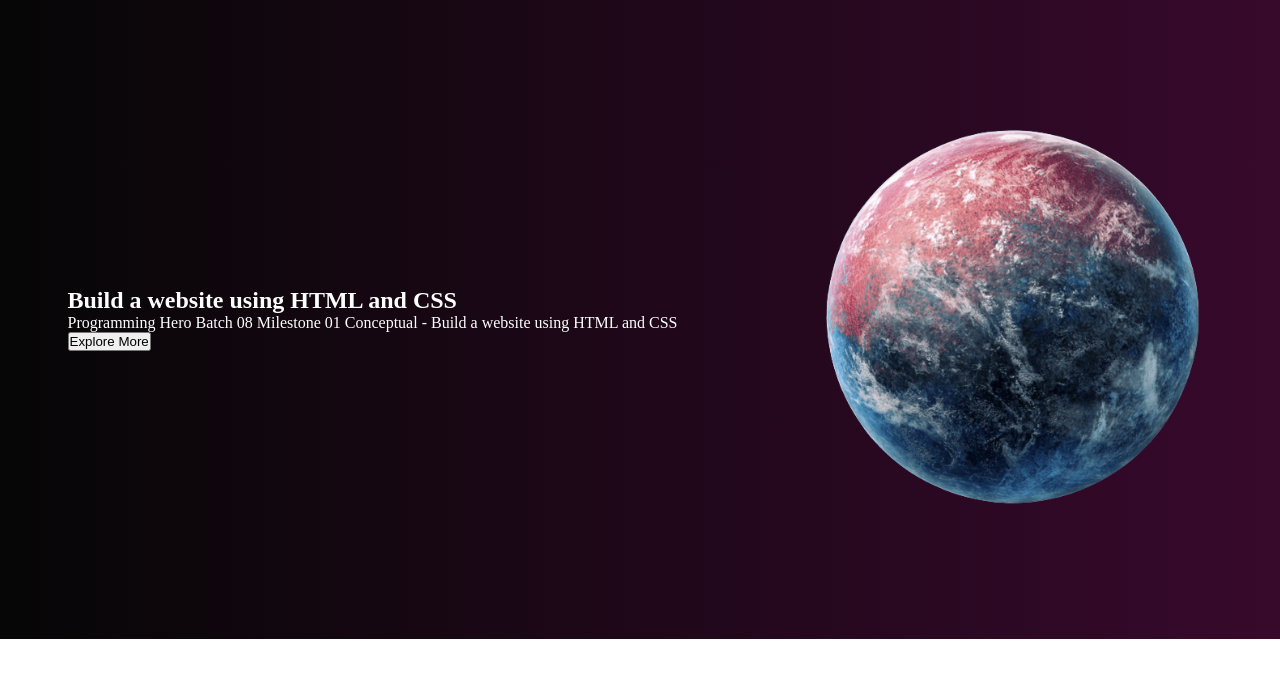
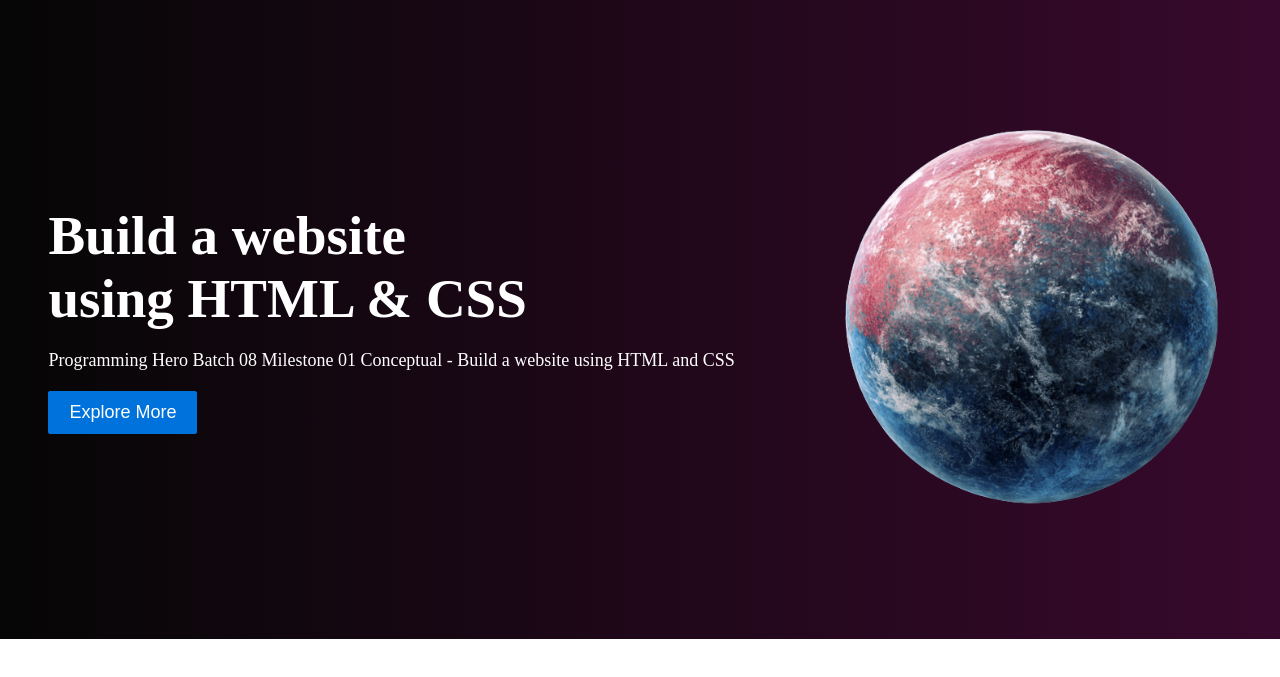
Before and after one commit to DipuHaider/PH_B8_M1_Conceptual, a plain HTML site: page index.html in a window 1280 px wide. Shown: the part 89-766 px from the top of the page. Drawn offline with Linux system fonts and the light colour scheme.

Commit message:
changes on banner

```diff
--- a/index.html
+++ b/index.html
@@ -28,9 +28,9 @@
         <section>
             <div class="banner-container">
                 <div class="banner-text">
-            <h1>Build a website using HTML and CSS</h1>
-            <p>Programming Hero Batch 08 Milestone 01 Conceptual - Build a website using HTML and CSS</p>
-            <button>Explore More</button>
+                    <h1 class="title">Build a website <br>using HTML & CSS</h1>
+                    <p class="description">Programming Hero Batch 08 Milestone 01 Conceptual - Build a website using HTML and CSS</p>
+                    <button class="btn">Explore More</button>
                 </div>
                 <div class="banner-photo">
                     <img class="banner-img" src="./assets/earth.png" alt="">
--- a/style.css
+++ b/style.css
@@ -60,3 +60,22 @@
     background-image:linear-gradient(to right, rgb(6, 6, 6), rgba(51, 3, 39, 0.967)), url('./assets/black_tile.png');
     color: #fff;
 }
+
+.title {
+    font-size: 55px;
+    font-weight: bold;
+}
+
+.description{
+    font-size: 18px;
+    margin: 20px 0;
+}
+
+.btn {
+    padding: 10px 20px;
+    background-color: #0072DB;
+    color: white;
+    border: 1px solid #0072DB;
+    border-radius: 2px;
+    font-size: 18px;
+}
```
Lines whose indentation alone changed are shown as unchanged.
